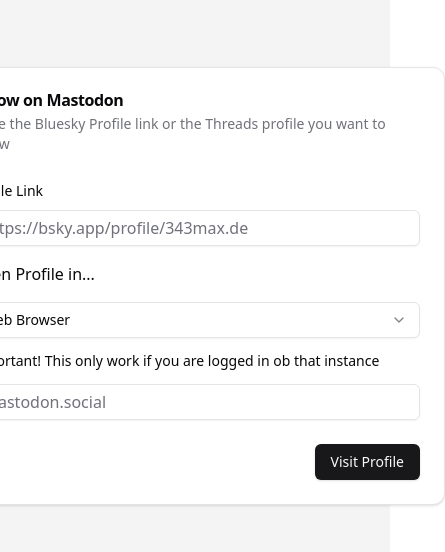
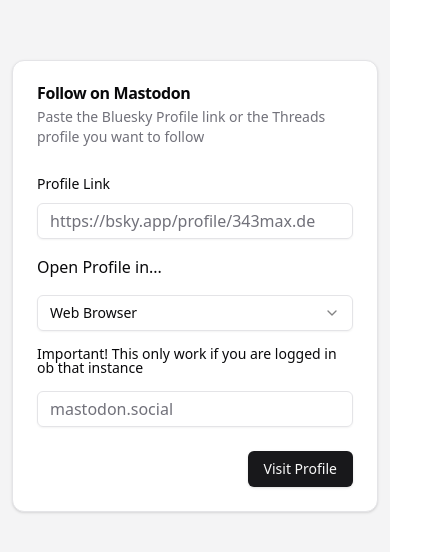
Before and after one commit to 343max/fedi-follow, a React (Vite) app: page / in a window 390 px wide. Shown: the part 136-688 px from the top of the page, 445 px wide, since content can reach past the window. Built offline with nearby package versions, Linux system fonts and the light colour scheme.

Commit message:
more mobile friendly

```diff
--- a/src/components/profileBridger/index.tsx
+++ b/src/components/profileBridger/index.tsx
@@ -60,7 +60,7 @@
 	return (
 		<Form {...form}>
 			<form onSubmit={onSubmit}>
-				<Card className="w-[500px]">
+				<Card className="max-w-[500px]">
 					<CardHeader>
 						<CardTitle>Follow on Mastodon</CardTitle>
 						<CardDescription>
```
